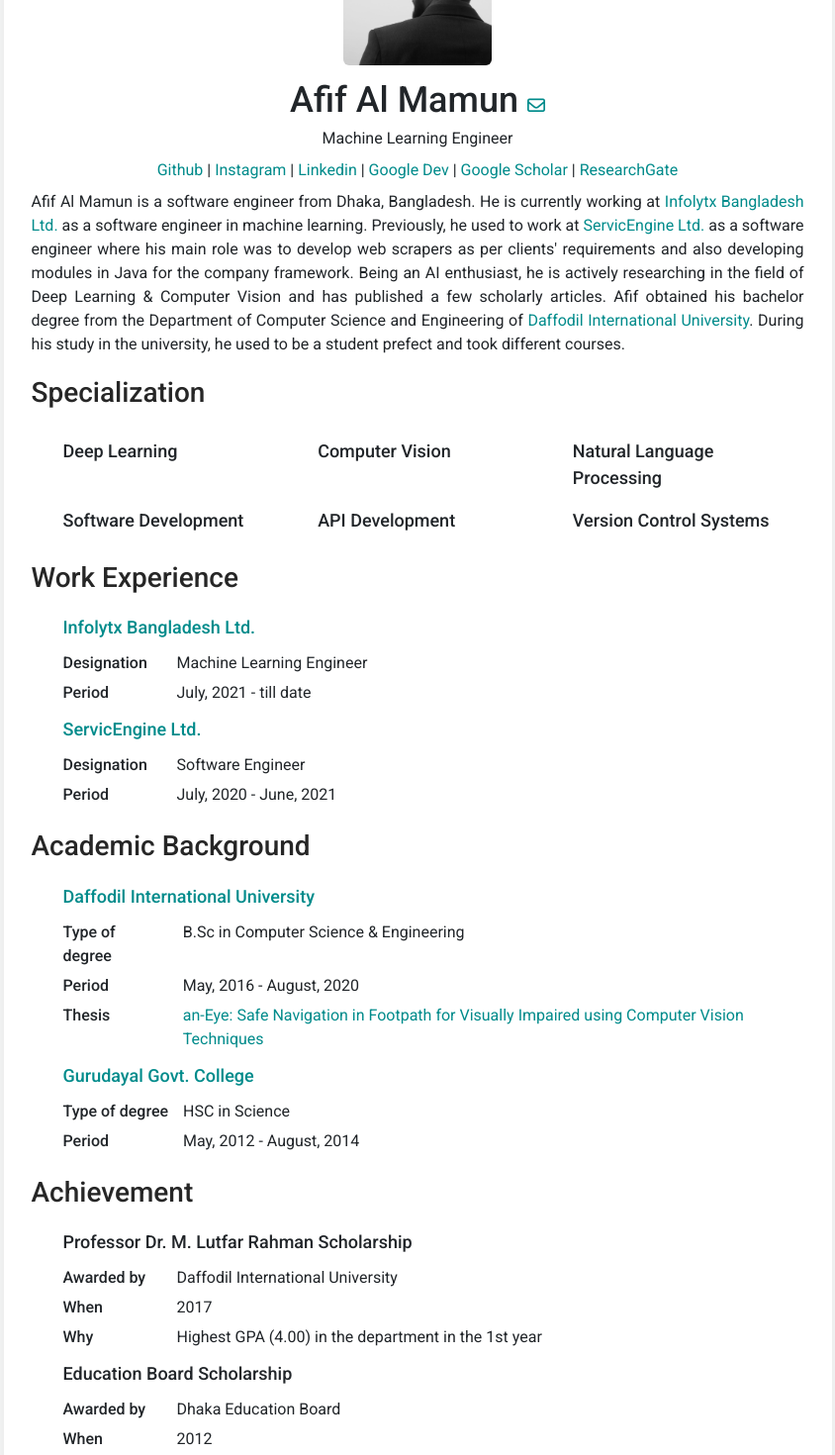
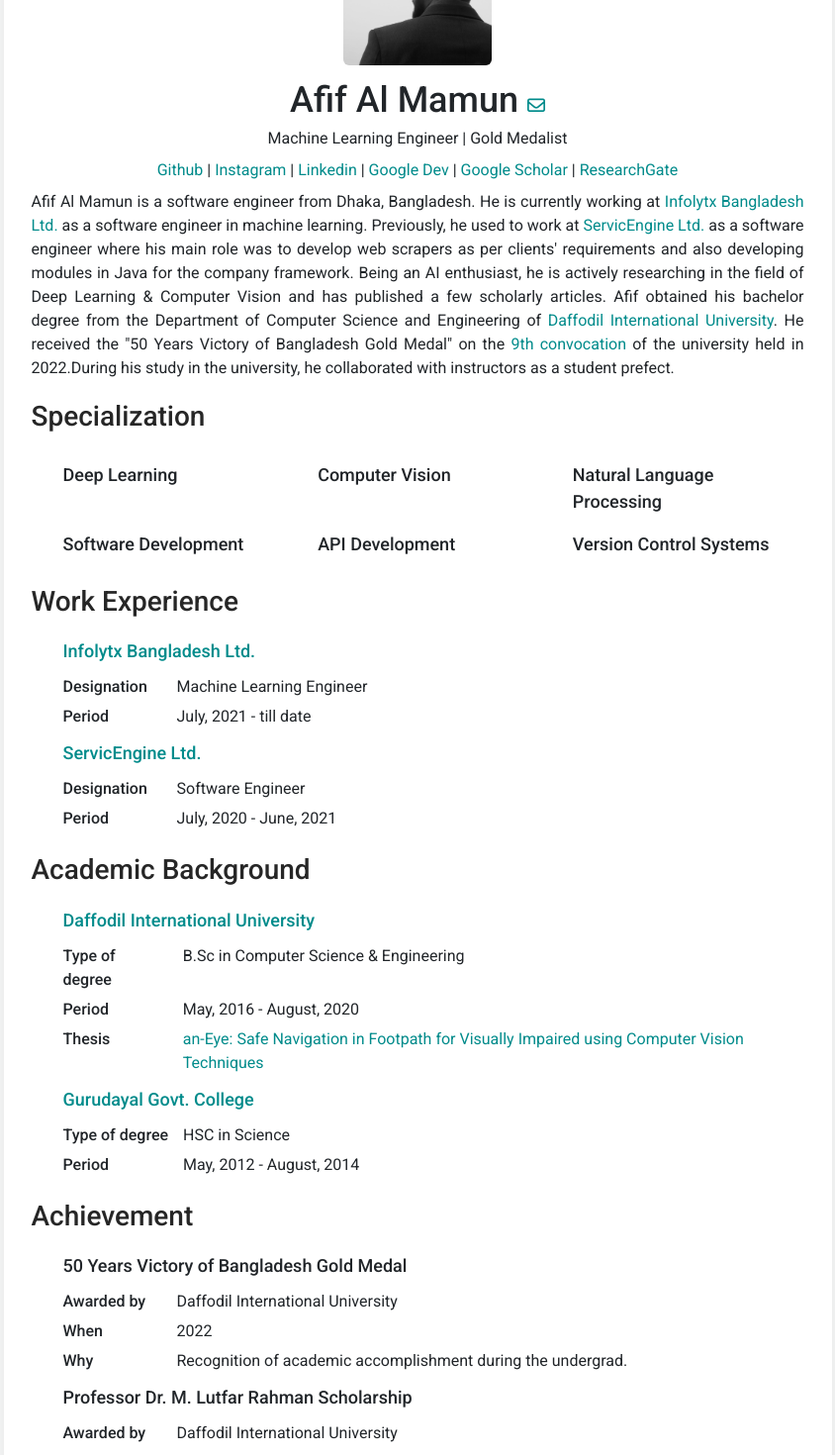
Before and after one commit to afifaniks/afifaniks-github-io-old, a React (Create React App) app: page / in a window 1280 px wide. Shown: the part 120-1590 px from the top of the page at 99% size, without its empty margins (218-1062 px from the left). Built offline with nearby package versions, Linux system fonts and the light colour scheme.

Commit message:
Information updated

```diff
--- a/src/statics/PROFILE_DATA.js
+++ b/src/statics/PROFILE_DATA.js
@@ -1,12 +1,13 @@
 const PROFILE_DATA = Object.freeze({
     profileName: "Afif Al Mamun",
-    headline: "Machine Learning Engineer",
+    headline: "Machine Learning Engineer | Gold Medalist",
     bio: "Afif Al Mamun is a software engineer from Dhaka, Bangladesh. "
         + "He is currently working at [Infolytx Bangladesh Ltd.](infolytx.com) as a software engineer in machine learning. "
         + "Previously, he used to work at [ServicEngine Ltd.](sebpo.com) as a software engineer where his main role was to develop web scrapers as per clients' requirements and also developing modules in Java for the company framework. "
         + "Being an AI enthusiast, he is actively researching in the field of Deep Learning & Computer Vision and has published a few scholarly articles. "
         + "Afif obtained his bachelor degree from the Department of Computer Science and Engineering of [Daffodil International University](https://daffodilvarsity.edu.bd/). "
-        + "During his study in the university, he used to be a student prefect and took different courses.",
+        + "He received the \"50 Years Victory of Bangladesh Gold Medal\" on the [9th convocation](https://convocation.daffodilvarsity.edu.bd/index.php/convocation/nineth-convocation) of the university held in 2022."
+        + "During his study in the university, he collaborated with instructors as a student prefect.",
     homepage: "https://afifaniks.github.io",
     email: "afifanik@gmail.com",
     socialLinks: {
@@ -51,6 +52,12 @@
         },
     ],
     achievements: [
+        {
+            title: "50 Years Victory of Bangladesh Gold Medal",
+            time: "2022",
+            awardedBy: "Daffodil International University",
+            desc: "Recognition of academic accomplishment during the undergrad."
+        },
         {
             title: "Professor Dr.  M. Lutfar Rahman Scholarship",
             time: "2017",
```
